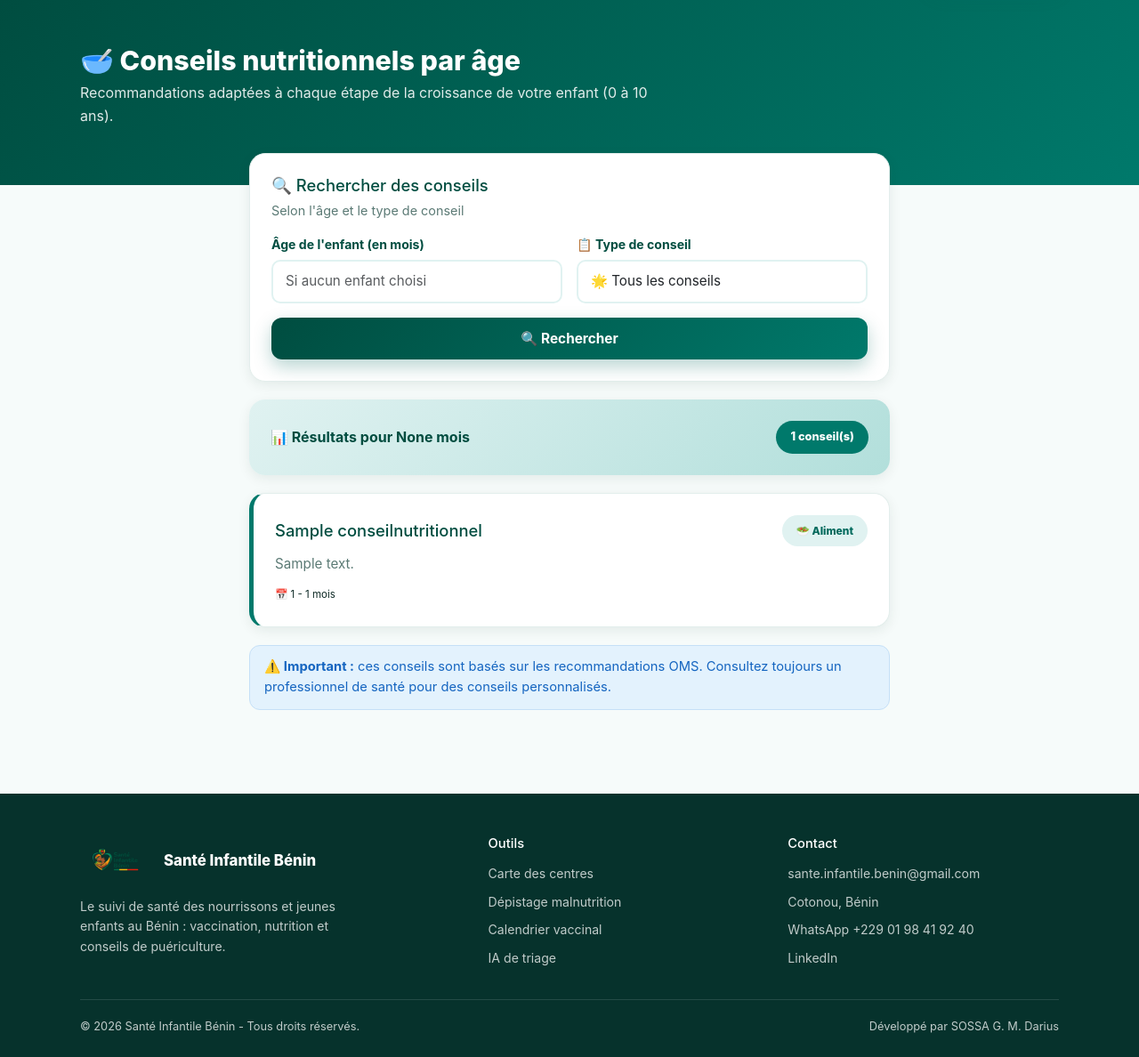
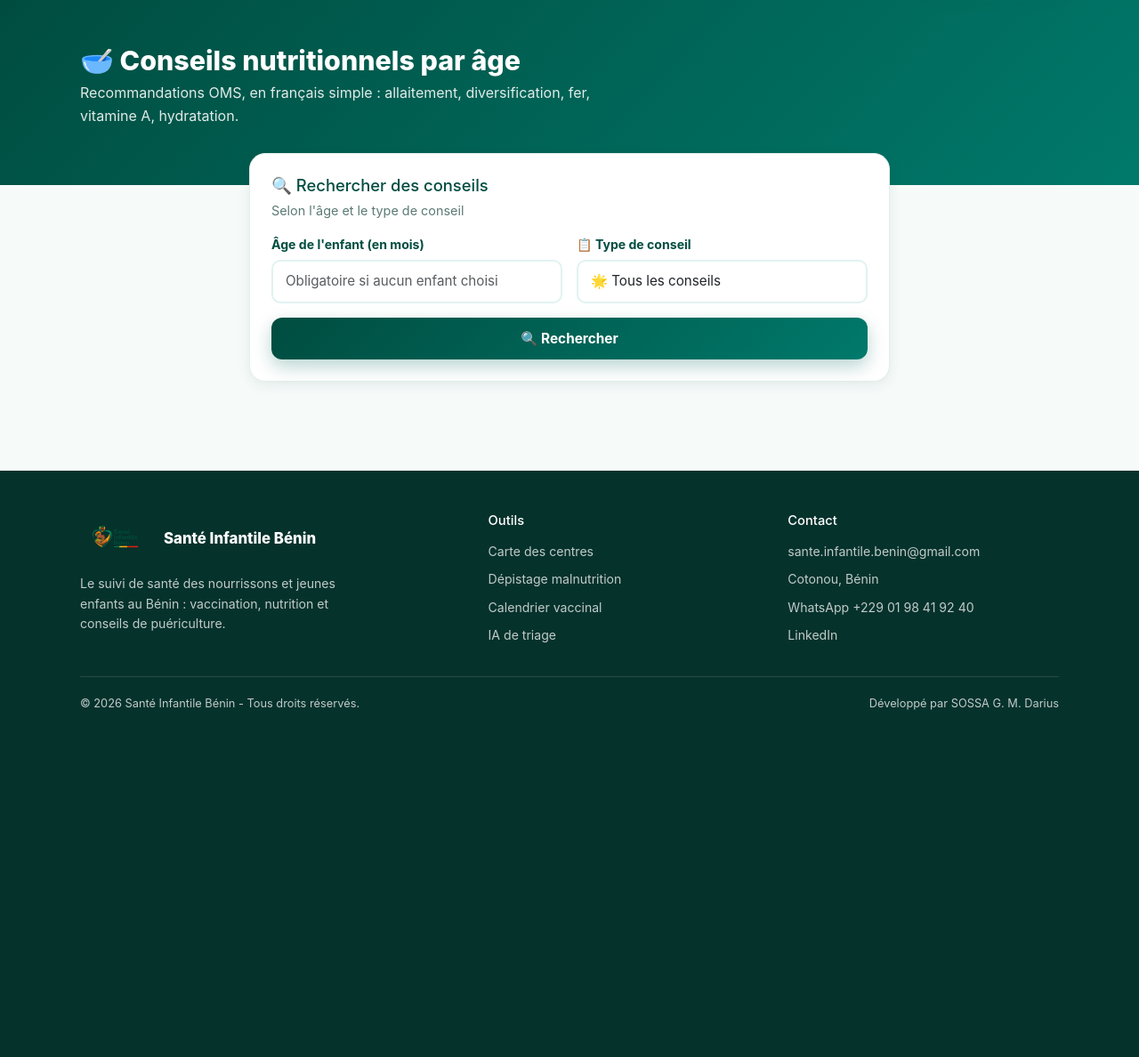
Before and after one commit to sosak98/sante-infantile-benin, a Django app: page /conseils/nutrition/ in a window 1280 px wide. Shown: the part 69-1257 px from the top of the page at 89% size. After the commit the page ends 867 px from the top, so only its background shows below. Run offline with Django 5.2, Linux system fonts and the light colour scheme; tables that the repository leaves empty hold one stand-in row (values such as "Sample post").

Commit message:
Conseils uniquement après age ou enfant choisi

```diff
--- a/conseils/templates/conseils/nutrition.html
+++ b/conseils/templates/conseils/nutrition.html
@@ -6,7 +6,7 @@
 <div class="page-head">
   <div class="container">
     <h1>🥣 Conseils nutritionnels par âge</h1>
-    <p>Recommandations adaptées à chaque étape de la croissance de votre enfant (0 à 10 ans).</p>
+    <p>Recommandations OMS, en français simple : allaitement, diversification, fer, vitamine A, hydratation.</p>
   </div>
 </div>
 
@@ -31,7 +31,7 @@
         <div class="grid2">
           <div class="field">
             <label>Âge de l'enfant (en mois)</label>
-            <input type="number" name="age_mois" class="form-control" min="0" max="120" placeholder="Si aucun enfant choisi" value="{{ age_mois|default:'' }}">
+            <input type="number" name="age_mois" class="form-control" min="0" max="120" placeholder="Obligatoire si aucun enfant choisi" value="{{ age_mois|default:'' }}" {% if not enfants %}required{% endif %}>
           </div>
           <div class="field">
             <label>📋 Type de conseil</label>
--- a/conseils/views.py
+++ b/conseils/views.py
@@ -52,20 +52,6 @@ def conseils_nutritionnels(request):
         if categorie != 'tous':
             conseils = conseils.filter(categorie=categorie)
         conseils = _conseils_affichables(conseils, age_mois, categorie)
-    else:
-        if len(enfants) == 1:
-            e = enfants[0]
-            today = date.today()
-            age_mois = (today.year - e.date_naissance.year) * 12 + (today.month - e.date_naissance.month)
-            conseils = ConseilNutritionnel.objects.filter(
-                age_min_mois__lte=age_mois,
-                age_max_mois__gte=age_mois,
-            )
-            conseils = _conseils_affichables(conseils, age_mois, 'tous')
-        else:
-            conseils = _conseils_affichables(ConseilNutritionnel.objects.all(), None, 'tous')
-            age_mois = None
-        categorie = 'tous'
 
     return render(request, 'conseils/nutrition.html', {
         'conseils': conseils,
```
